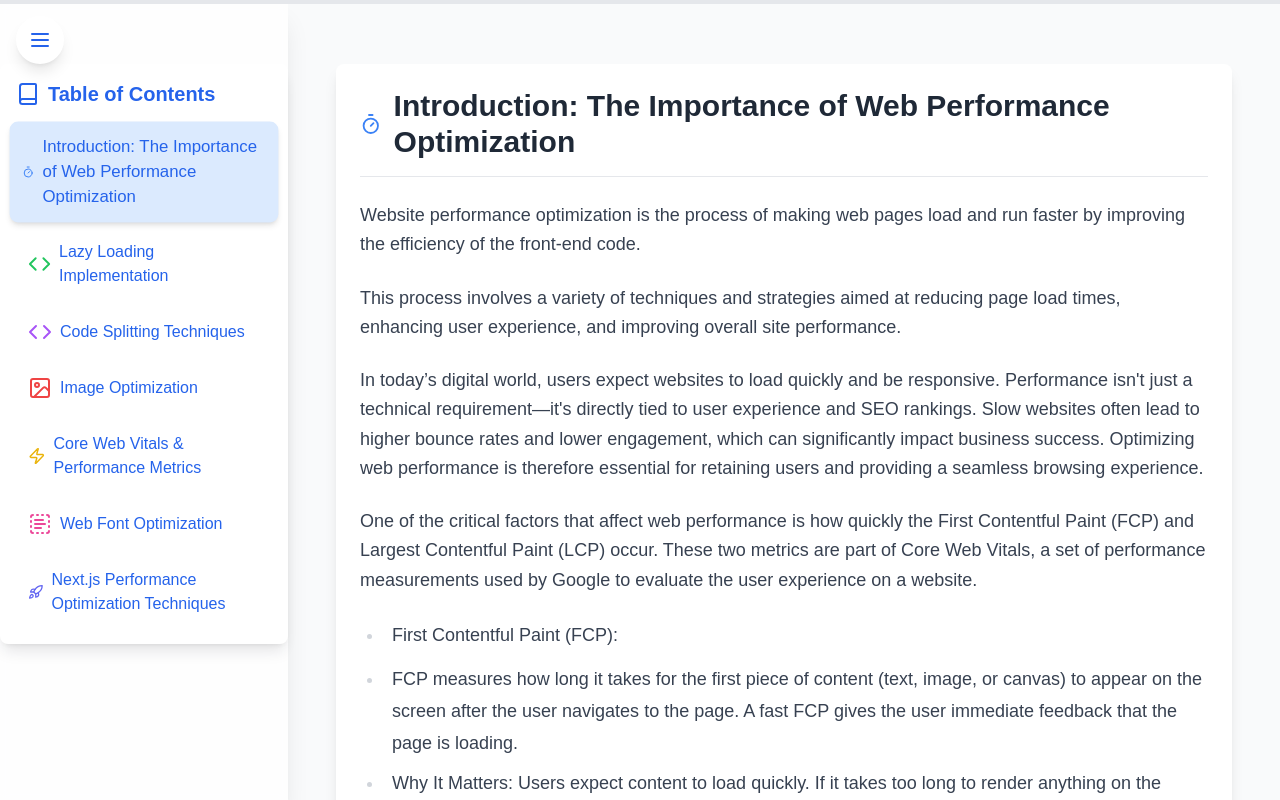
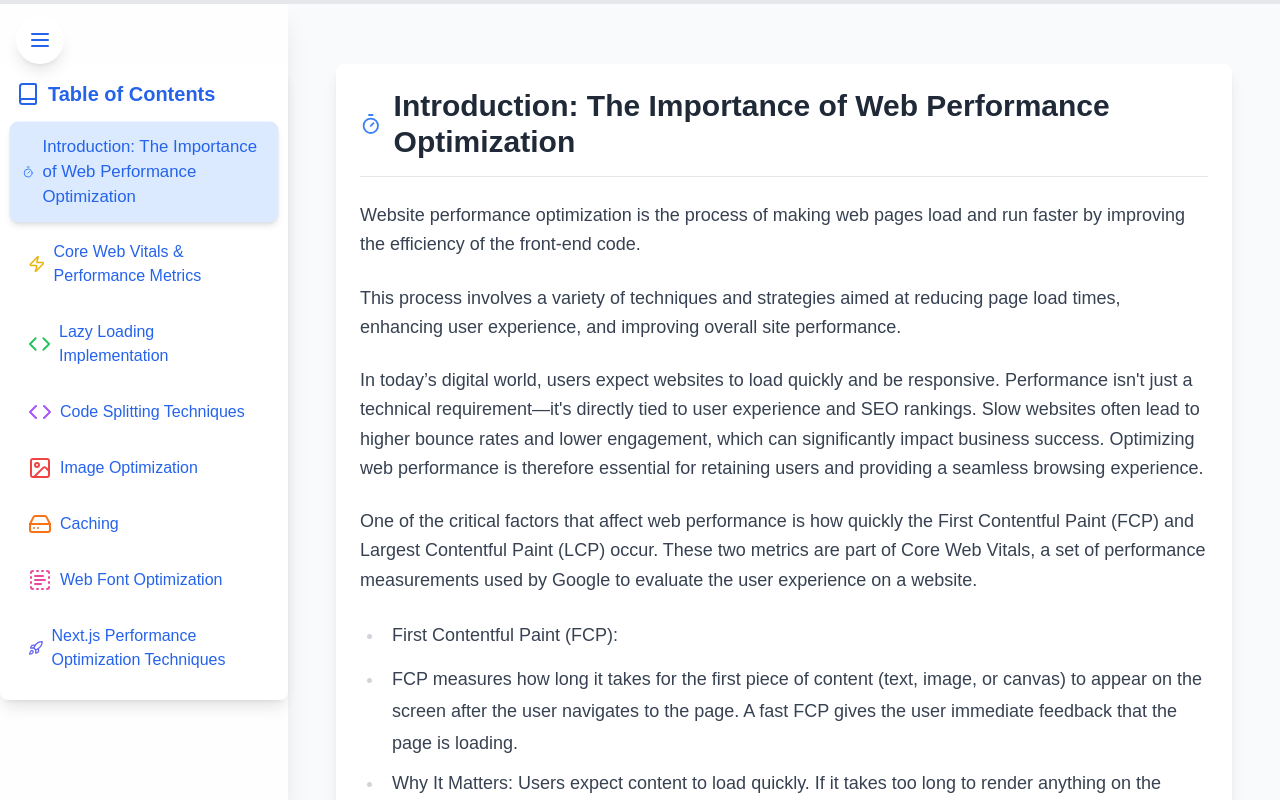
Before and after one commit to rimoza/web-performance, a Next.js app: page / in a window 1280 px wide. Shown: the top 800 px of the page. Built offline with nearby package versions, Linux system fonts and the light colour scheme.

Commit message:
chore: add caching technique

```diff
--- a/src/app/page.tsx
+++ b/src/app/page.tsx
@@ -1,6 +1,6 @@
 'use client'
 import React, { useState, useEffect } from 'react';
-import { ChevronRight, ChevronLeft, Menu, Book, Code, Image, Timer, TextSelect, Zap, Rocket } from 'lucide-react';
+import { ChevronRight, ChevronLeft, Menu, Book, Code, Image, Timer, TextSelect, Zap, Rocket, HardDrive } from 'lucide-react';
 
 // Progress bar component
 const ProgressBar = ({ progress }: {
@@ -161,6 +161,36 @@ const sections = [
     ]
   },
   {
+    title: "Core Web Vitals & Performance Metrics",
+    icon: <Zap className="text-yellow-500" size={24} />,
+    content: [
+      {
+        type: "text",
+        text: "Core Web Vitals are a set of specific factors that Google considers important in a webpage's overall user experience. Understanding and optimizing these metrics is crucial for both user experience and SEO performance."
+      },
+      {
+        type: "list",
+        items: [
+          "Largest Contentful Paint (LCP): Should occur within 2.5 seconds for a good user experience",
+          "First Input Delay (FID): Should be less than 100 milliseconds",
+          // "Cumulative Layout Shift (CLS): Should be less than 0.1",
+          "Time to Interactive (TTI): Should be under 5 seconds"
+        ]
+      },
+      // {
+      //   type: "text",
+      //   text: "Performance metrics are measured in two primary ways:"
+      // },
+      // {
+      //   type: "list",
+      //   items: [
+      //     "Lab Testing: Simulated page loads in controlled environments, crucial for testing new features before release",
+      //     "Field Testing (RUM): Real User Monitoring that measures actual user experiences in varying conditions"
+      //   ]
+      // }
+    ]
+  },
+  {
     title: "Lazy Loading Implementation",
     icon: <Code className="text-green-500" size={24} />,
     content: [
@@ -303,34 +333,24 @@ img {
     ]
   },
   {
-    title: "Core Web Vitals & Performance Metrics",
-    icon: <Zap className="text-yellow-500" size={24} />,
+    title: "Caching",
+    icon: <HardDrive className="text-orange-500" size={24} />,
     content: [
       {
         type: "text",
-        text: "Core Web Vitals are a set of specific factors that Google considers important in a webpage's overall user experience. Understanding and optimizing these metrics is crucial for both user experience and SEO performance."
+        text: "Caching is a technique that stores copies of files and data in a temporary storage location (cache) so they can be accessed more quickly in the future, reducing server load and improving application performance."
       },
       {
         type: "list",
         items: [
-          "Largest Contentful Paint (LCP): Should occur within 2.5 seconds for a good user experience",
-          "First Input Delay (FID): Should be less than 100 milliseconds",
-          // "Cumulative Layout Shift (CLS): Should be less than 0.1",
-          "Time to Interactive (TTI): Should be under 5 seconds"
+          "Faster page load times",
+          "Reduced server load and bandwidth usage",
+          "mproved user experience",
+          "Reduced costs for data transfer",
         ]
-      },
-      // {
-      //   type: "text",
-      //   text: "Performance metrics are measured in two primary ways:"
-      // },
-      // {
-      //   type: "list",
-      //   items: [
-      //     "Lab Testing: Simulated page loads in controlled environments, crucial for testing new features before release",
-      //     "Field Testing (RUM): Real User Monitoring that measures actual user experiences in varying conditions"
-      //   ]
-      // }
+      }
     ]
+
   },
   {
     title: "Web Font Optimization",
```
